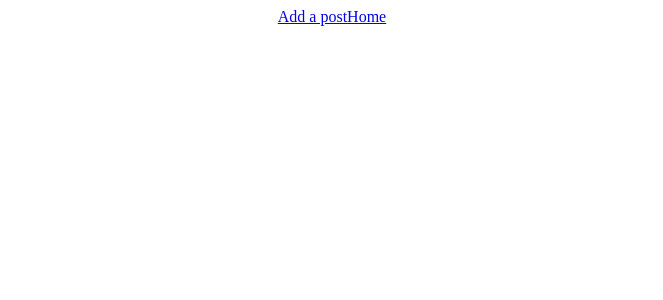
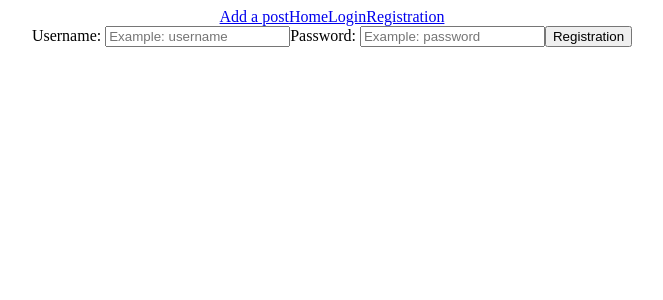
Before and after one commit to ZgTong/Full_Stack_Project_Frontend, a React (Create React App) app: page /registration in a window 1280 px wide. Before the commit this address had no page. Shown: the top 300 px of the page, without its empty margins (308-971 px from the left). Built offline with nearby package versions, Linux system fonts and the light colour scheme.

Commit message:
Login & auth

```diff
--- a/src/App.js
+++ b/src/App.js
@@ -3,16 +3,22 @@ import {BrowserRouter, Route, Routes, Link} from "react-router-dom"
 import Home from "./pages/Home"
 import CreatePost from "./pages/CreatePost"
 import Post from "./pages/Post"
+import Login from "./pages/Login"
+import Registration from "./pages/Registration"
 function App() {
   return (
     <div className="App">
       <BrowserRouter>
         <Link to="createpost">Add a post</Link>
         <Link to="/">Home</Link>
+        <Link to="/login">Login</Link>
+        <Link to="/registration">Registration</Link>
         <Routes>
           <Route path="/" exact element={<Home/>}/>
           <Route path="/createpost" exact element={<CreatePost/>}/>
           <Route path="/post/:id" exact element={<Post/>}/>
+          <Route path="/registration" exact element={<Registration/>}/>
+          <Route path="/login" exact element={<Login/>}/>
         </Routes>
       </BrowserRouter>
     </div>
--- /dev/null
+++ b/src/pages/Login.js
@@ -0,0 +1,24 @@
+import React, { useState } from 'react'
+import axios from 'axios'
+
+export default function Login() {
+    const [ username, setUsername ] = useState("")
+    const [ password, setPassword ] = useState("")
+
+    const login = ()=>{
+        const data = {
+            username,
+            password
+        }
+        axios.post("http://localhost:3301/auth/login",data).then((res)=>{
+            console.log(res.data)
+        })
+    }
+    return (
+        <div>
+            <input type="text" onChange={(event) => { setUsername(event.target.value) }} />
+            <input type="password" onChange={(event) => { setPassword(event.target.value) }} />
+            <button onClick={login}>Login</button>
+        </div>
+    )
+}
--- /dev/null
+++ b/src/pages/Registration.js
@@ -0,0 +1,45 @@
+import React from 'react'
+import { Formik, Form, Field, ErrorMessage } from "formik"
+import * as Yup from "yup"
+import axios from "axios"
+import { useNavigate } from "react-router-dom"
+
+
+export default function Registration() {
+    const initialValues = {
+        password: "",
+        username: ""
+    }
+    const onSubmit = (data) => {
+        console.log(data)
+        axios.post("http://localhost:3301/auth", data).then((response) => {
+            console.log(response)
+        })
+    }
+    const navigate = useNavigate()
+
+    const validationSchema = Yup.object().shape({
+        password: Yup.string().min(4).max(20).required(),
+        username: Yup.string().min(3).max(15).required(),
+    })
+    return (
+        <div className="registrationPage">
+            <Formik initialValues={initialValues} onSubmit={onSubmit} validationSchema={validationSchema}>
+                <Form>
+
+
+                    <label>Username: </label>
+                    <ErrorMessage name="username" component="span" />
+                    <Field id="inputCreateUser" name="username" placeholder="Example: username" />
+
+                    <label>Password: </label>
+                    <ErrorMessage name="password" component="span" />
+                    <Field id="inputCreateUser" type="password" name="password" placeholder="Example: password" />
+
+
+                    <button type="submit">Registration</button>
+                </Form>
+            </Formik>
+        </div>
+    )
+}
```
